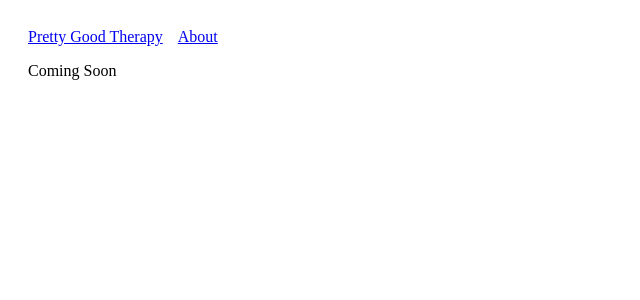
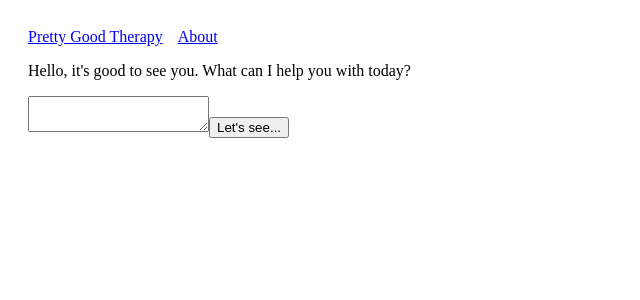
Before and after one commit to sranso/prettygoodtherapy, a Next.js app: page / in a window 1280 px wide. Shown: the top 300 px of the page, without its empty margins (0-640 px from the left). Built offline with nearby package versions, Linux system fonts and the light colour scheme.

Commit message:
Add form to index.

```diff
--- a/pages/index.js
+++ b/pages/index.js
@@ -1,9 +1,31 @@
+import { useState } from 'react';
 import Layout from '../components/Layout';
 
-const Index = () => (
-  <Layout>
-    <p>Coming Soon</p>
-  </Layout>
-);
+const handleSubmit = (e, value) => {
+  e.preventDefault();
+  console.log('submitted', value)
+};
+
+const Index = () => {
+  const [value, handleValueChange] = useState('');
+
+  return (
+    <Layout>
+      <p>Hello, it's good to see you. What can I help you with today?</p>
+      <form onSubmit={(e) => handleSubmit(e, value)}>
+        <label htmlFor="question"></label>
+        <textarea
+          type="text"
+          name="question"
+          id="question"
+          value={value}
+          onChange={(e) => handleValueChange(e.target.value)}
+          required>
+        </textarea>
+       <input type="submit" value="Let's see..."/>
+      </form>
+    </Layout>
+  );
+};
 
 export default Index;
```
